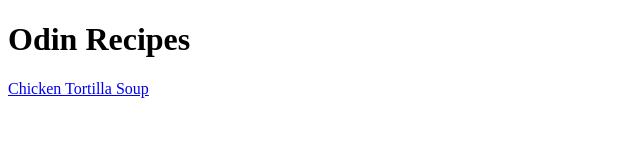
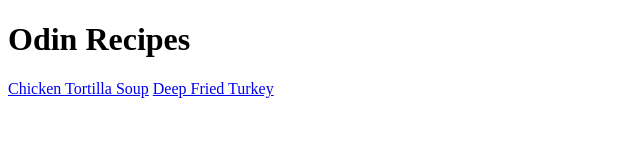
Before and after one commit to DakotaRileyMedia/odin-recipes, a plain HTML site: page index.html in a window 1280 px wide. Shown: the whole page, without its empty margins (0-640 px from the left). Drawn offline with Linux system fonts and the light colour scheme.

Commit message:
Add link to deep-fried-turkey.html in index.html

```diff
--- a/index.html
+++ b/index.html
@@ -9,6 +9,7 @@
     <body>
         <h1>Odin Recipes</h1>
         <a href="recipes/chicken-tortilla-soup.html">Chicken Tortilla Soup</a>
+        <a href="recipes/deep-fried-turkey.html">Deep Fried Turkey</a>
     </body>
 
 </html>
```
